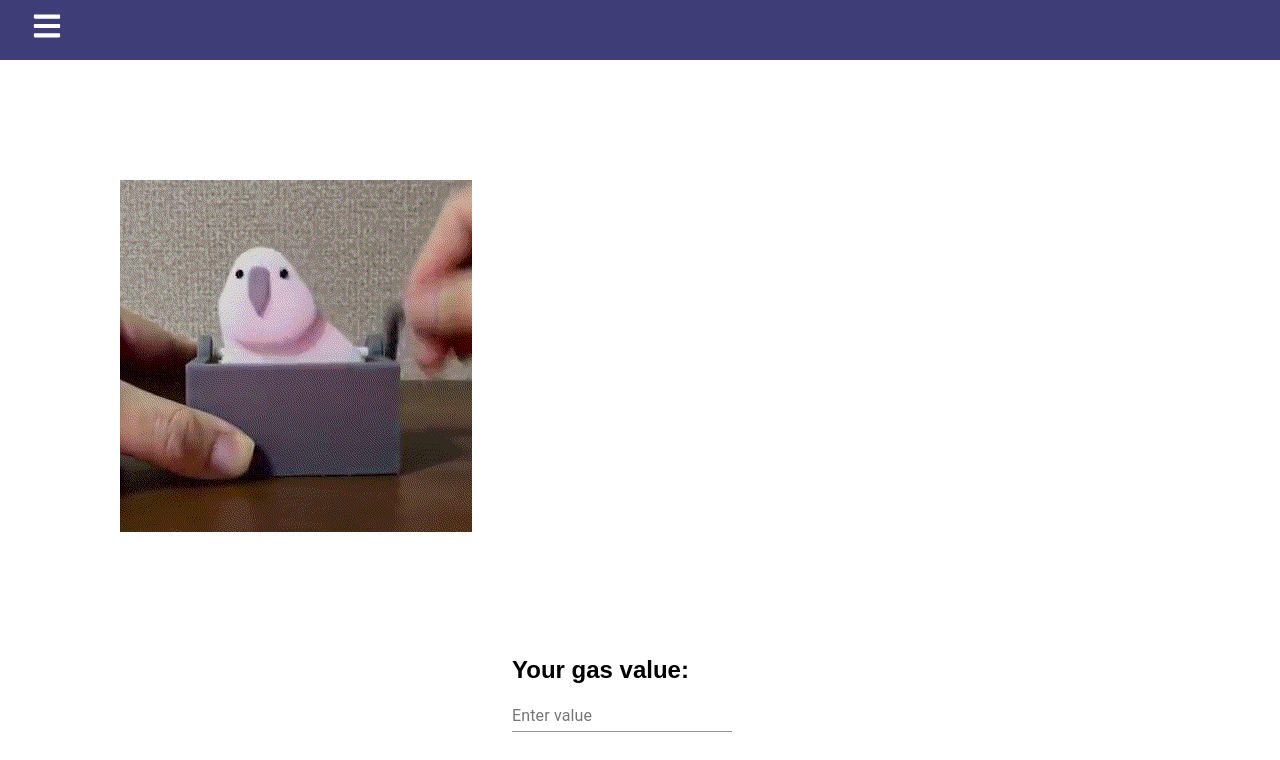
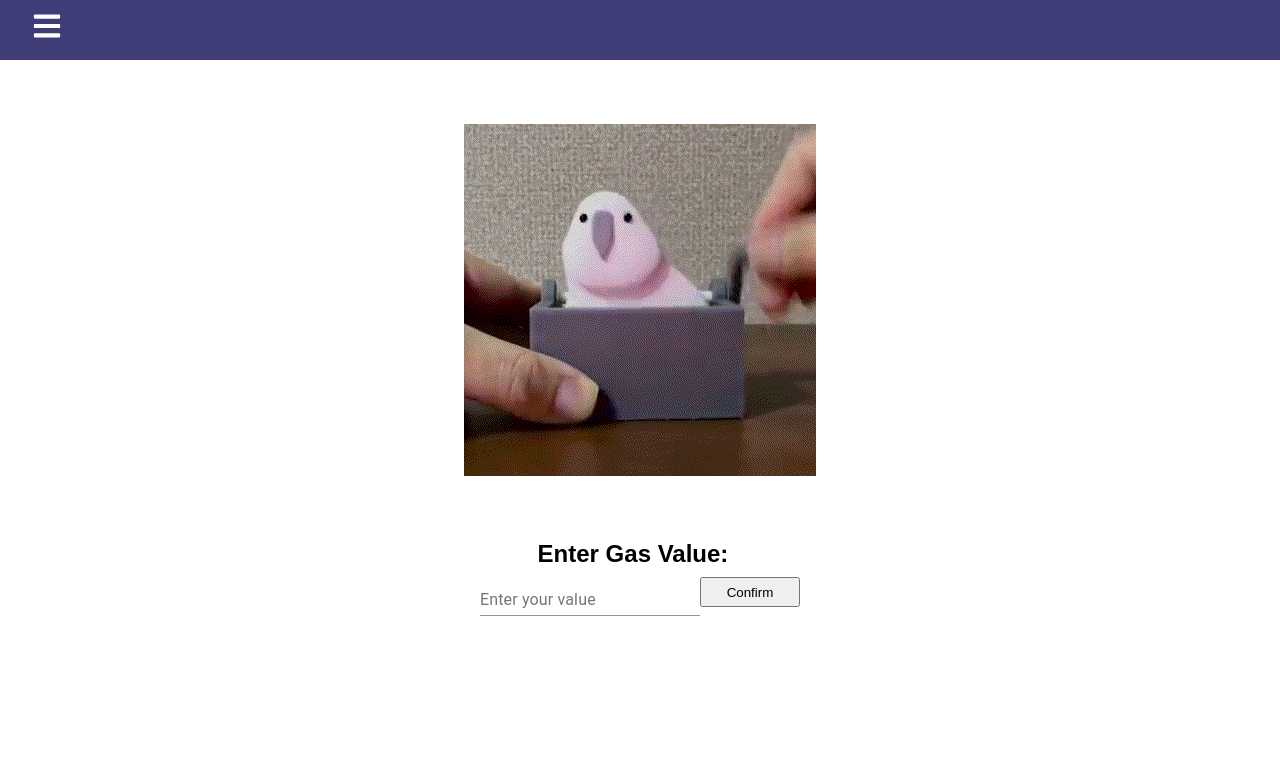
Before and after one commit to dcutalo/GasPal, a React (Create React App) app in the folder client/: page / in a window 1280 px wide. Shown: the top 760 px of the page. Built offline with nearby package versions, Linux system fonts and the light colour scheme; a web font is replaced by a local one.

Commit message:
Merged userprofile page to main program, Minor updates on page formats

```diff
--- a/client/src/App.css
+++ b/client/src/App.css
@@ -14,3 +14,21 @@
   justify-content: center;
   font-size: 3rem;
 }
+
+.gasvalue {
+  display: flex;
+  align-items: center;
+  justify-content: center;
+}
+
+.homeimg {
+  display:block;
+  margin: 0 auto;
+  padding-top: 5%;
+  padding-bottom: 5%;
+}
+
+.gastext {
+  display: flex;
+  padding-left: 42%;
+}
--- a/client/src/pages/home.js
+++ b/client/src/pages/home.js
@@ -5,21 +5,19 @@ import '../App.css'
 
 const Home = () => {
   const [a, setName] = useState("");
-
+  const [c, confirm] = useState("");
   return (
     <div>
-    <img src={gif} style={{padding: 120, justifyContent: 'center',alignItems: 'center'}}/>
-
-    <div
-          style={{ marginLeft: "40%",}}
-      >
-          <h2>Your gas value:</h2>
+    <img src={gif} className="homeimg"/>
+    <h2 className="gastext">Enter Gas Value:</h2>
+    <div className="gasvalue">
           <TextField
               value={a}
-              label="Enter value"
+              label="Enter your value"
               onChange={(e) => {
                   setName(e.target.value);
               } } />
+              <button style={{ height:30, width: 100}} onClick={() => confirm(true)}>Confirm</button>
           <h3>{a}</h3>
       </div>
     </div>
--- a/client/src/pages/userprofile.js
+++ b/client/src/pages/userprofile.js
@@ -1,11 +1,57 @@
-import React from 'react'
+import Popup from './userprofile/Popup'
+import { useState } from 'react'
+import '../style/userprofile.css'
 
 function UserProfile() {
-    return (
-        <div className='userprofile'>
-            <h1>UserProfile</h1>
-        </div>
-    )
+const [emailButton, setEmailButton] = useState(false);
+const [userNameBtn, setUserNameBtn] = useState(false);
+const [changePass, setChangePass] = useState(false);
+const [Logout, setLogout] = useState(false);
+const [DeleteProfile, setDeleteProfile] = useState(false);
+
+  return (
+    <div className="userp">
+     <main className="btns">
+       <h1 className="profiletext">User Profile</h1>
+       <br></br>
+       <button style={{ fontWeight: 'bold', height:30, width: 200}} onClick={() => setEmailButton(true)}>Update Email</button>
+       <br></br>
+       <br></br>
+       <button style={{ fontWeight: 'bold', height:30, width: 200}} onClick={() => setUserNameBtn(true)}>Change User Name</button>
+       <br></br>
+       <br></br>
+       <button style={{ fontWeight: 'bold', height:30, width: 200}} onClick={() => setChangePass(true)}>Change Password</button>
+       <br></br>
+       <br></br>
+       <button style={{ fontWeight: 'bold', color: '#CB1B1E', position: "absolute", bottom: 10, right: 10, height:30, width:100}} onClick={() => setDeleteProfile(true)}>
+                  DeleteProfile</button>
+       <br></br>
+       <br></br>
+       <button style={{ fontWeight: 'bold', height:30, width: 200}} onClick={() => setLogout(true)}>Logout</button>
+     </main>
+
+     <Popup trigger={emailButton} setTrigger={setEmailButton}>
+        <form action="text">
+          Enter your new email address:
+          <input type="text" placeholder="New Email" required className="emailText"></input>
+        </form>
+       </Popup>
+      <Popup trigger={userNameBtn} setTrigger={setUserNameBtn}>
+        <form action="text">
+          Enter your new user name:
+          <input type="text" placeholder="New User Name" required className="emailText"></input>
+        </form>
+       </Popup>
+      <Popup trigger={changePass} setTrigger={setChangePass}>
+        <form action="text">
+          Enter your old password:
+          <input type="text" placeholder="Old Password" required className="emailText"></input>
+          {' '}
+          <input type="text" placeholder="New Password" required className="emailText"></input>
+        </form>
+       </Popup>
+    </div>
+  );
 }
 
-export default UserProfile
+export default UserProfile;
--- /dev/null
+++ b/client/src/pages/userprofile/Popup.css
@@ -0,0 +1,31 @@
+.popup {
+  position: fixed;
+  top: 0;
+  left: 0;
+  width: 100%;
+  height: 100%;
+  background-color: rgba(0, 0, 0, 0.2);
+
+  display: flex;
+  justify-content: center;
+  align-items: center;
+}
+
+.popup-inner {
+  position: relative;
+  padding: 32px;
+  width: 100%;
+  max-width: 640px;
+  background-color: white;
+}
+
+.popup-inner .close-btn {
+  position: absolute;
+  top: 16px;
+  right: 16px;
+}
+
+.button {
+  margin: 15px auto;
+  border: 2px solid red;
+}
--- /dev/null
+++ b/client/src/pages/userprofile/Popup.js
@@ -0,0 +1,15 @@
+import React from 'react'
+import './Popup.css'
+
+function Popup(props){
+    return(props.trigger) ? (
+        <div className="popup">
+            <div className="popup-inner">
+                <button className="close-btn" onClick={() => props.setTrigger(false)}>Close</button>
+                {props.children}
+            </div>
+        </div>
+    ) : "";
+}
+
+export default Popup
--- /dev/null
+++ b/client/src/style/userprofile.css
@@ -0,0 +1,14 @@
+.userp{
+    display: flex;
+    align-items: center;
+    justify-content: center;
+    padding-top: 5%;
+}
+
+.btns {
+    padding-top: 5%;
+}
+
+.profiletext {
+    padding-bottom: 20%;
+}
```
Also changed, not shown: client/src/style/triphistory.css (line endings or trailing spaces), 1 other file (tests, documents, lock files or other folders).
